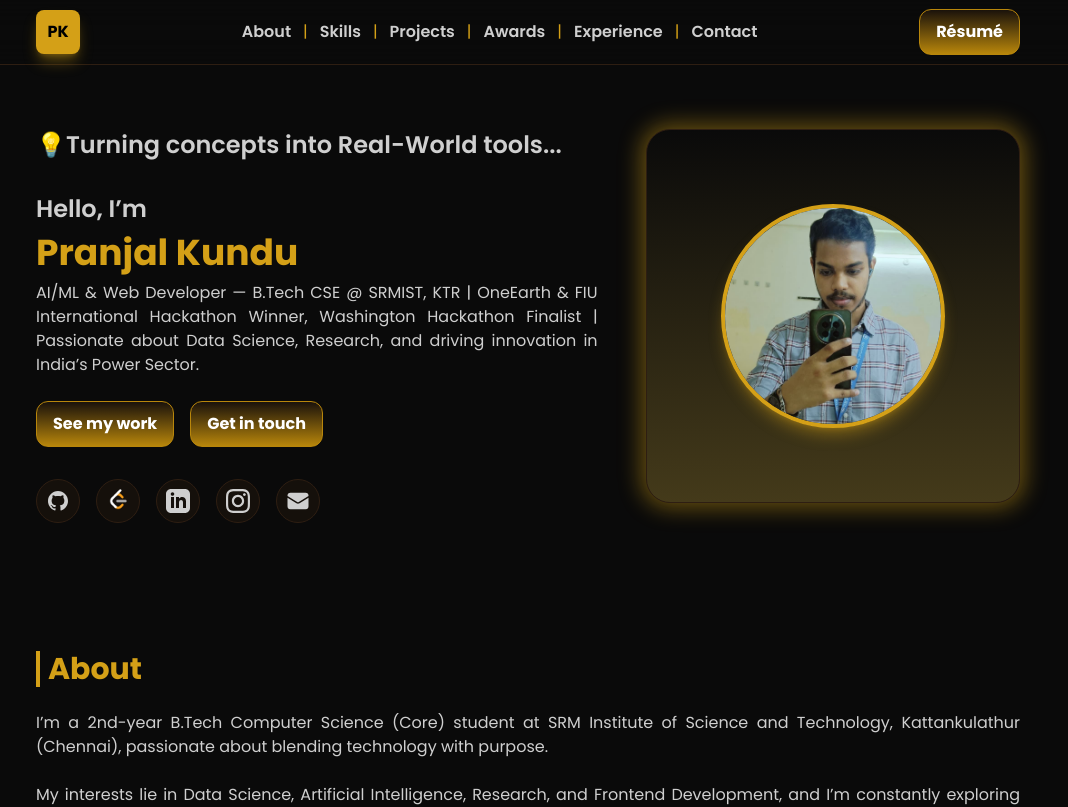
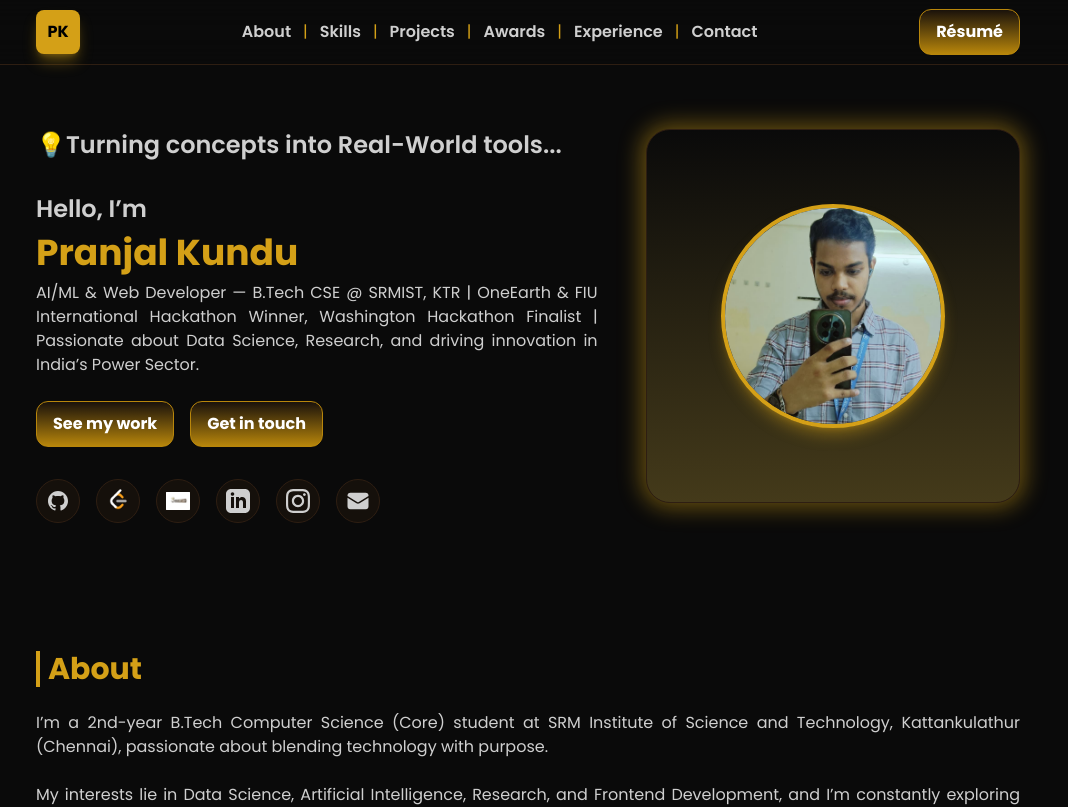
Before and after one commit to 10pranjal2005/Portfolio, a website: page index.html in a window 1280 px wide. Shown: the top 807 px of the page, without its empty margins (112-1180 px from the left). Drawn offline with Linux system fonts and the light colour scheme.

Commit message:
Add CodeChef profile link and logo
Added a link to the CodeChef profile with an associated logo.

```diff
--- a/index.html
+++ b/index.html
@@ -65,6 +65,9 @@
           <a class="icon-btn" href="https://leetcode.com/u/S31P10/" target="_blank" rel="noopener noreferrer" aria-label="My LeetCode Profile">
             <img src="leetcode.jpg" alt="LeetCode Logo">
           </a>
+            <a class="icon-btn" href="https://www.codechef.com/users/s31p10" target="_blank" rel="noopener noreferrer" aria-label="My CodeChef Profile">
+             <img src="codechef.jpg" alt="CodeChef Logo" class="w-6 h-6">
+            </a>
           <a class="icon-btn" href="https://www.linkedin.com/in/pranjal-kundu-3a557b303/" target="_blank" rel="noopener noreferrer" aria-label="My LinkedIn Profile">
             <svg class="w-6 h-6" fill="currentColor" viewBox="0 0 24 24" aria-hidden="true"><path d="M19 0h-14c-2.761 0-5 2.239-5 5v14c0 2.761 2.239 5 5 5h14c2.762 0 5-2.239 5-5v-14c0-2.761-2.238-5-5-5zm-11 19h-3v-11h3v11zm-1.5-12.268c-.966 0-1.75-.79-1.75-1.764s.784-1.764 1.75-1.764 1.75.79 1.75 1.764-.783 1.764-1.75 1.764zm13.5 12.268h-3v-5.604c0-3.368-4-3.113-4 0v5.604h-3v-11h3v1.765c1.396-2.586 7-2.777 7 2.476v6.759z"/></svg>
           </a>
```
